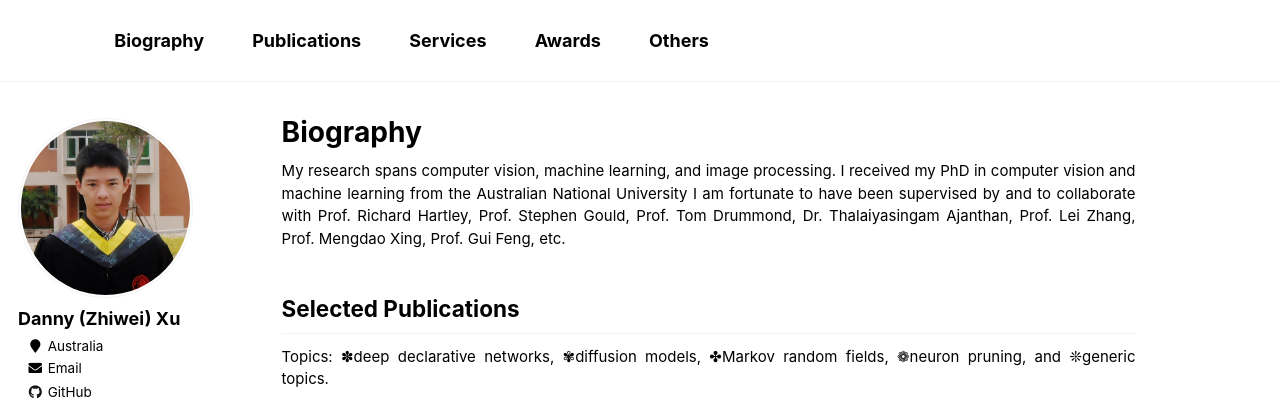
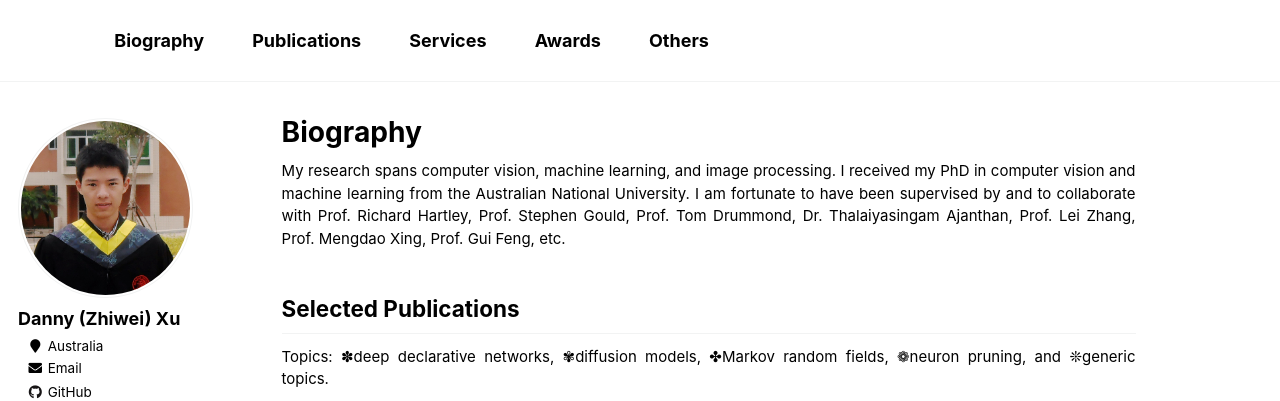
Before and after one commit to zwxu064/zwxu064.github.io, a Jekyll site: the page built from _pages/about.html, in a window 1280 px wide and 900 px high. Shown: the top 401 px of the window. Built offline with Jekyll 4.4.1, drawn with Linux system fonts in a browser that asks for light colours; some web fonts are replaced.

```diff
--- a/_pages/about.html
+++ b/_pages/about.html
@@ -17,7 +17,7 @@ ul{li{padding-inline-start: 1ch;}}
 </style>
 
 <p> My research spans computer vision, machine learning, and image processing.
-  I received my PhD in computer vision and machine learning from the Australian National University
+  I received my PhD in computer vision and machine learning from the Australian National University.
   I am fortunate to have been supervised by and to collaborate with Prof. Richard Hartley, Prof. Stephen Gould, Prof. Tom Drummond, Dr. Thalaiyasingam Ajanthan, Prof. Lei Zhang, Prof. Mengdao Xing, Prof. Gui Feng, etc.
 </p>
 
```
